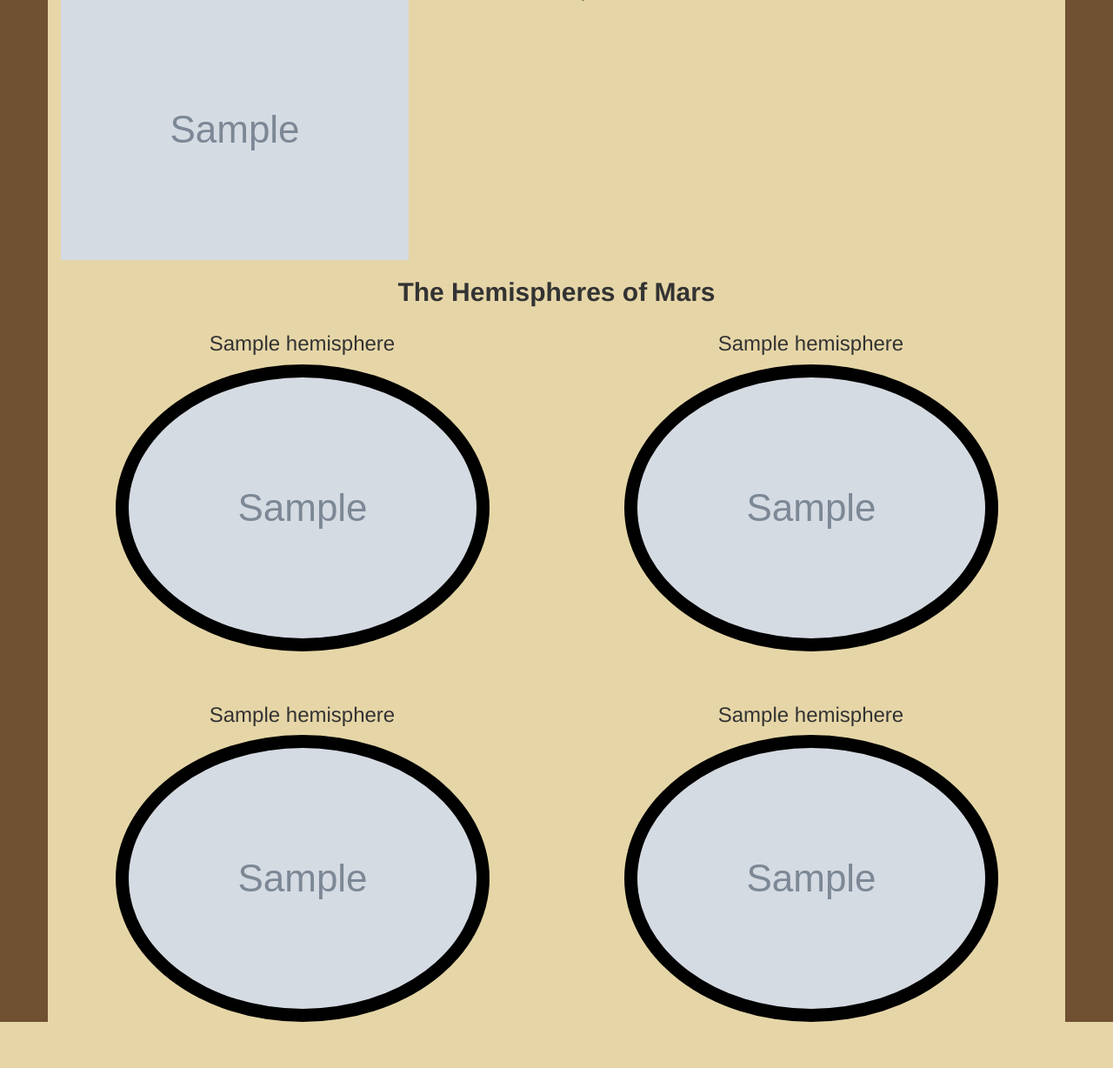
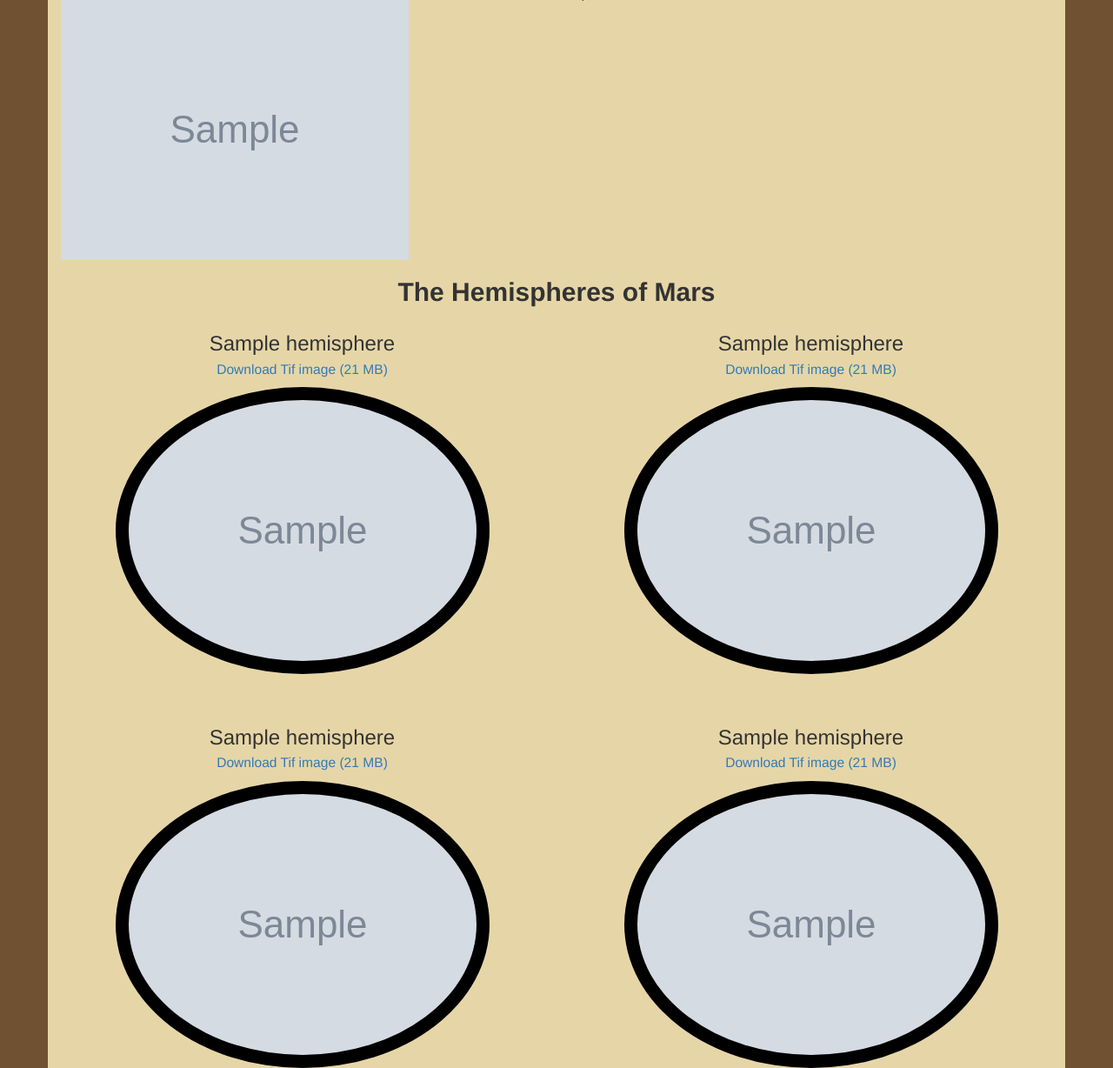
Before and after one commit to Bag0niku/Mission_to_Mars, a Flask app: page / in a window 1280 px wide. Shown: the part 480-1708 px from the top of the page at 87% size. Before the commit the page ends 1655 px from the top, so only its background shows below. Run offline with Flask 2, Linux system fonts and the light colour scheme; grey boxes marked "Sample" are stand-in pictures; a database or web service that is not in the repository returns one stand-in record (values such as "Sample title"); some libraries are stand-ins or nearby versions.

Commit message:
added download links to the ginormous TIF files

```diff
--- a/templates/index.html
+++ b/templates/index.html
@@ -78,14 +78,15 @@
                 <h2> <b>The Hemispheres of Mars</b> </h2>
                 <div class="col-md-6 text-center">
                     <div class="media">
-                        <h3>{{mars.hemispheres[0].title}}</h3>
+                        <h3>{{mars.hemispheres[0].title}}<br> <small> <a href="{{mars.hemispheres[0].lg_hemisphere_img}}">Download Tif image (21 MB)</a></small></h3>
+
                         <img id="mars-img" class="img-circle" src="{{mars.hemispheres[0].sm_hemisphere_img}}">
 
                     </div>
                 </div>
                 <div class="col-md-6 text-center">
                     <div class="media">
-                        <h3 >{{mars.hemispheres[1].title}}</h3>
+                        <h3 >{{mars.hemispheres[1].title}}<br><small> <a href="{{mars.hemispheres[1].lg_hemisphere_img}}">Download Tif image (21 MB)</a></small></h3>
                         <img id="mars-img" class="img-circle" src="{{mars.hemispheres[1].sm_hemisphere_img}}">
 
                     </div>
@@ -95,7 +96,7 @@
                 <div class="col-md-6 text-center">
                     <div class="media">
                         <p></br></br></p>
-                        <h3 >{{mars.hemispheres[2].title}}</h3>
+                        <h3 >{{mars.hemispheres[2].title}}<br><small> <a href="{{mars.hemispheres[2].lg_hemisphere_img}}">Download Tif image (21 MB)</a></small></h3>
                         <img id="mars-img" class="img-circle" src="{{mars.hemispheres[2].sm_hemisphere_img}}">
 
                     </div>
@@ -103,7 +104,7 @@
                 <div class="col-md-6 text-center">
                     <div class="media">
                         <p><br><br></p>
-                        <h3>{{mars.hemispheres[3].title}}</h3>
+                        <h3>{{mars.hemispheres[3].title}}<br><small>  <a href="{{mars.hemispheres[2].lg_hemisphere_img}}">Download Tif image (21 MB)</a></small></h3>
                         <img id="mars-img" class="img-circle" src="{{mars.hemispheres[3].sm_hemisphere_img}}">
 
                     </div>
```
